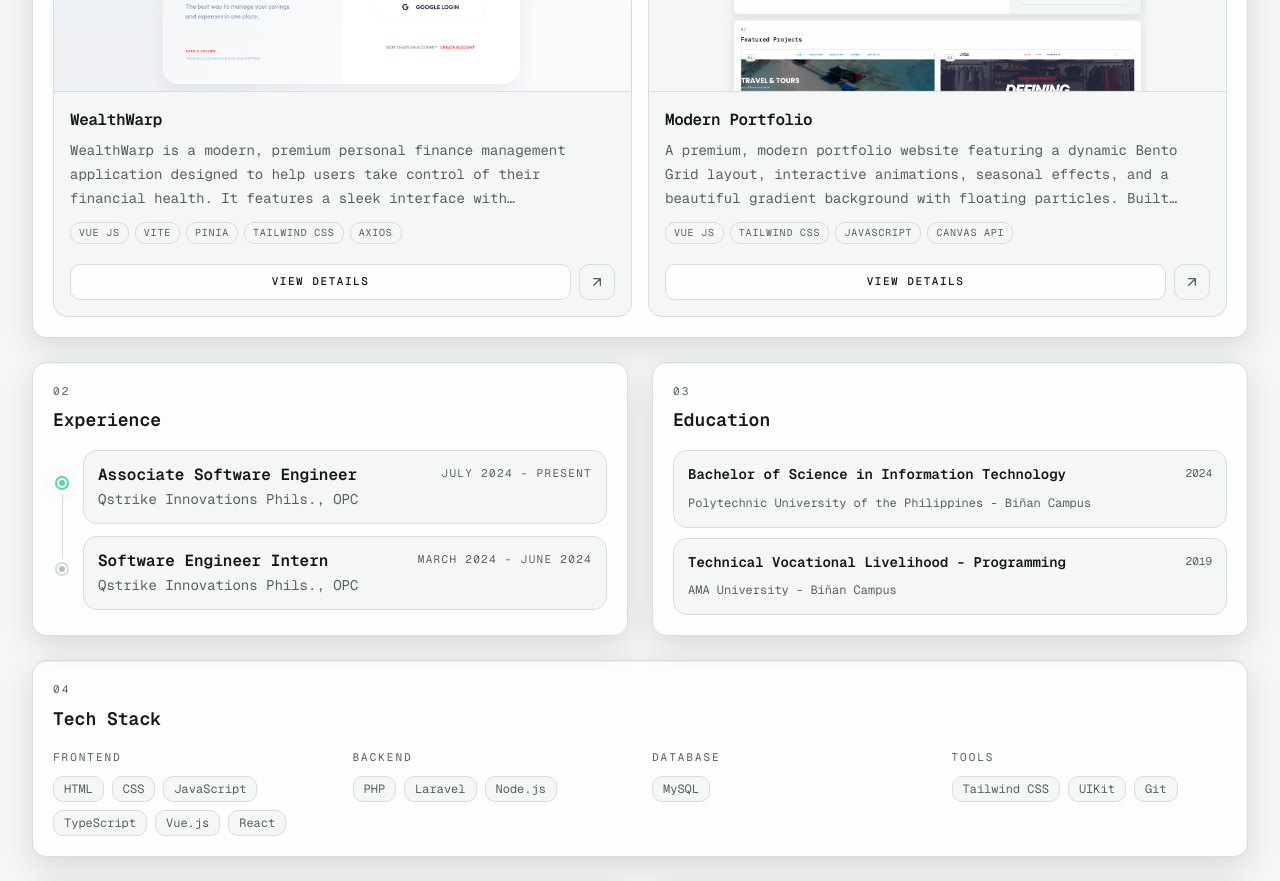
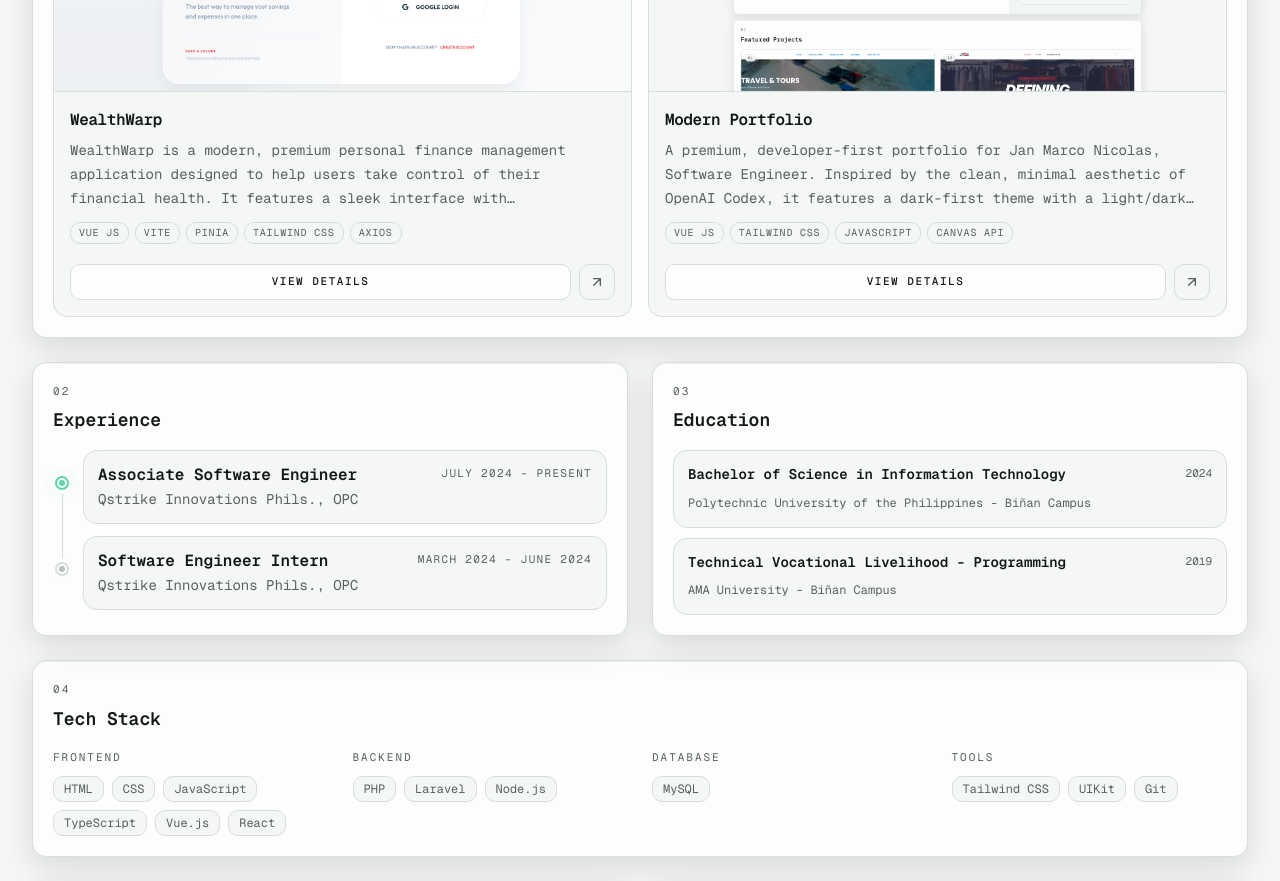
Before and after one commit to jmnicolass/Modern-Portfolio, a Vue app: page / in a window 1280 px wide. Shown: the part 1640-2521 px from the top of the page. Built offline with nearby package versions, Linux system fonts and the light colour scheme.

Commit message:
Update Portfolio description.

```diff
--- a/src/App.vue
+++ b/src/App.vue
@@ -511,7 +511,7 @@ const projects = ref([
   {
     id: 4,
     title: 'Modern Portfolio',
-    description: 'A premium, modern portfolio website featuring a dynamic Bento Grid layout, interactive animations, seasonal effects, and a beautiful gradient background with floating particles. Built with Vue.js 3 and Tailwind CSS, showcasing advanced front-end development skills.',
+    description: 'A premium, developer-first portfolio for Jan Marco Nicolas, Software Engineer. Inspired by the clean, minimal aesthetic of OpenAI Codex, it features a dark-first theme with a light/dark toggle, a monospace typographic system, and a subtle terminal-style interface. The site showcases his featured projects, work experience, tech stack, education, awards, and certifications — with an interactive project gallery, embedded résumé viewer, and verifiable credentials. Built with Vue 3 and Tailwind CSS, using reusable components, scroll-reveal animations, and an accessible, responsive design.',
     technologies: ['Vue JS', 'Tailwind CSS', 'JavaScript', 'Canvas API'],
     link: 'https://jmncls.vercel.app/',
     images: [
```
